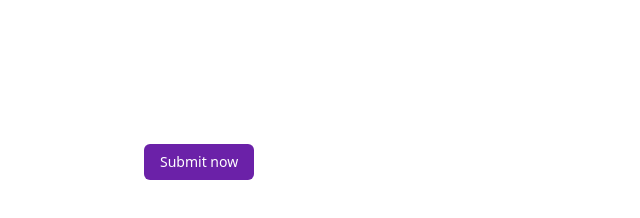
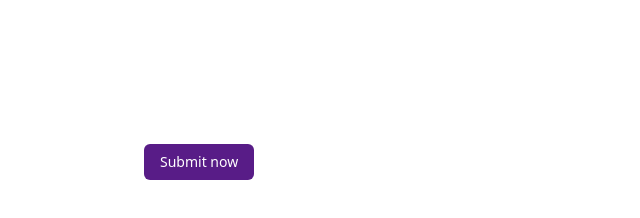
Before and after one commit to sailathakakumanu/tailwind-css-tutorials, a website built with Vite: page hover-focus-and-other states/index.html in a window 1280 px wide. Shown: the whole page, without its empty margins (0-640 px from the left). Built offline with nearby package versions, Linux system fonts and the light colour scheme.

Commit message:
Practice hover effects

```diff
--- a/hover-focus-and-other states/index.html
+++ b/hover-focus-and-other states/index.html
@@ -8,8 +8,10 @@
 </head>
 <body>
     <div class="m-36">
-        <button class="text-sm px-4 py-2 bg-purple-800 text-white rounded-md hover:bg-purple-500 active:bg-purple-600 focus:bg-black">Submit now</button>
+        <button class="text-sm px-4 py-2 bg-purple-900 text-white rounded-md sm:hover:bg-purple-500  lg:hover:bg-fuchsia-800 active:bg-purple-600 focus:outline focus:outline-blue-500 focus:bg-black">Submit now</button>
     </div>
-    <!-- focus represents the state when the element is currently selected to receive inputand active represents the stae when the element is currently being activated by the user -->
+    <!-- focus represents the state when the element is currently selected to receive inputand active represents the stae when the element is currently being activated by the user
+     ailwind uses focus:outline to control the outline property and focus:outline-offset or focus:ring for managing focus styles like shadows and borders.
+    To apply a blue outline on focus, you can use the focus:outline class combined with focus:outline-color -->
 </body>
 </html>
```
